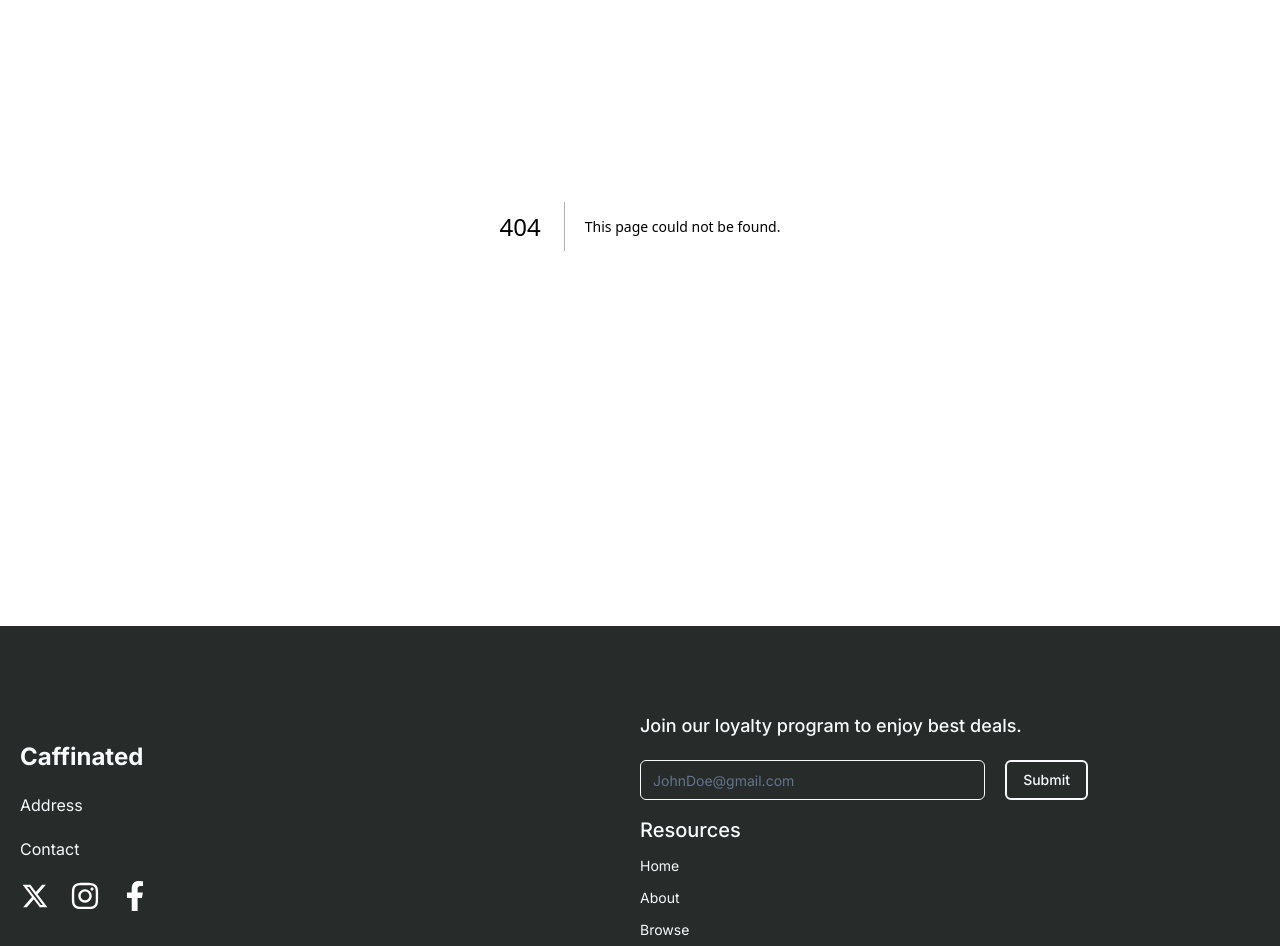
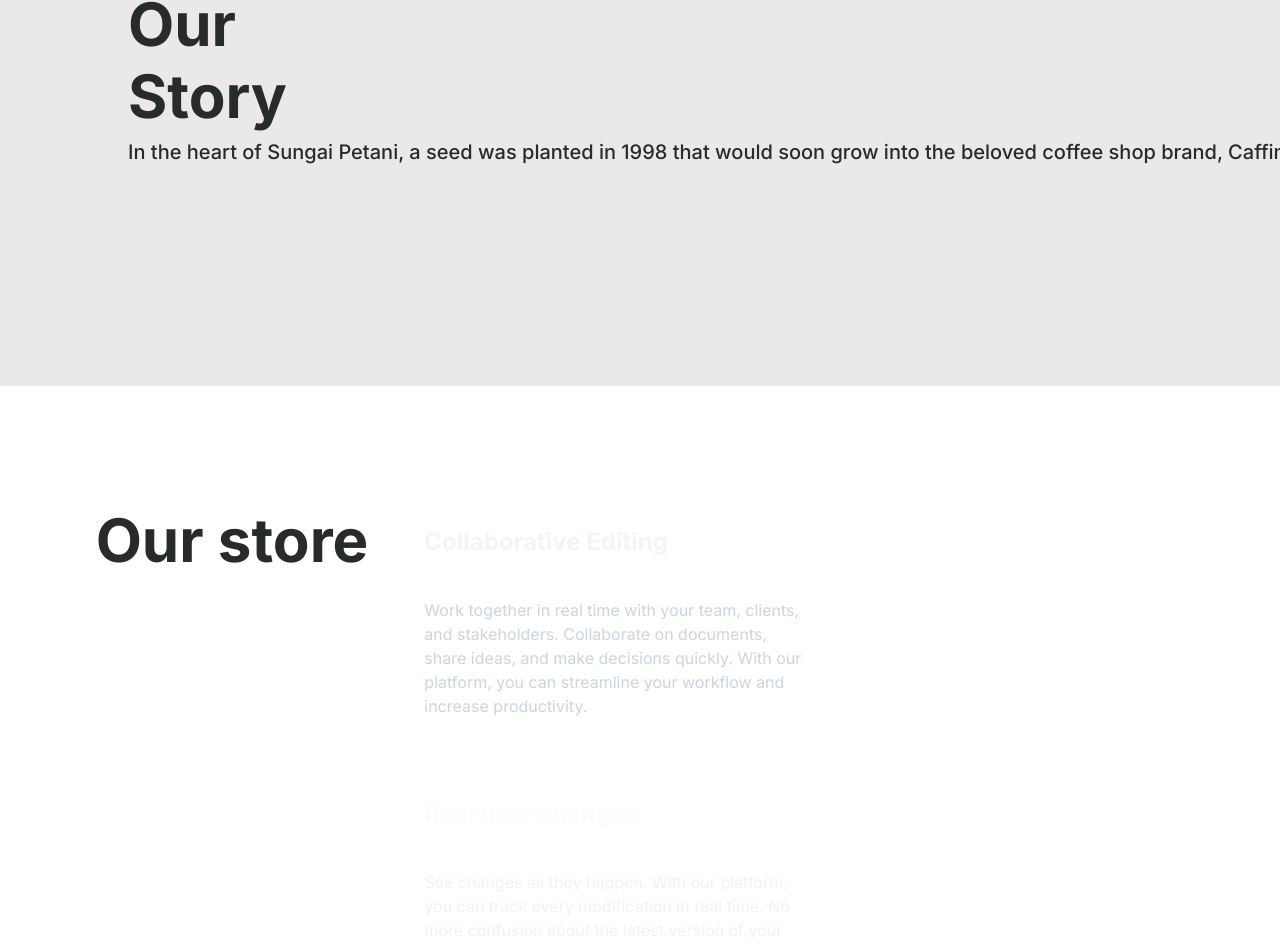
Before and after one commit to KevinLim62/CaffinatedApp, a Next.js app: page /about in a window 1280 px wide. Before the commit this address had no page. Shown: the part 174-1120 px from the top of the page. Built offline with nearby package versions, Linux system fonts and the light colour scheme.

Commit message:
add about route and browse route

```diff
--- /dev/null
+++ b/app/(pages)/about/page.tsx
@@ -0,0 +1,34 @@
+import AboutBanner from '@/app/ui/about/AboutBanner';
+import { StickyScroll } from '@/app/ui/about/StickyScroll';
+
+const content = [
+  {
+    title: 'Collaborative Editing',
+    description: 'Work together in real time with your team, clients, and stakeholders. Collaborate on documents, share ideas, and make decisions quickly. With our platform, you can streamline your workflow and increase productivity.',
+  },
+  {
+    title: 'Real time changes',
+    description: 'See changes as they happen. With our platform, you can track every modification in real time. No more confusion about the latest version of your project. Say goodbye to the chaos of version control and embrace the simplicity of real-time updates.',
+  },
+  {
+    title: 'Version control',
+    description:
+      "Experience real-time updates and never stress about version control again. Our platform ensures that you're always working on the most recent version of your project, eliminating the need for constant manual updates. Stay in the loop, keep your team aligned, and maintain the flow of your work without any interruptions.",
+  },
+  {
+    title: 'Running out of content',
+    description:
+      "Experience real-time updates and never stress about version control again. Our platform ensures that you're always working on the most recent version of your project, eliminating the need for constant manual updates. Stay in the loop, keep your team aligned, and maintain the flow of your work without any interruptions.",
+  },
+];
+
+export default function About() {
+  return (
+    <main className='flex min-h-screen flex-col items-center'>
+      <AboutBanner />
+      <div className='w-full p-5'>
+        <StickyScroll content={content} />
+      </div>
+    </main>
+  );
+}
--- /dev/null
+++ b/app/(pages)/browse/page.tsx
@@ -0,0 +1,11 @@
+export default function Browse() {
+  return (
+    <main className='flex min-h-screen flex-col items-center'>
+      <div>
+        <div>Breadcrumbs</div>
+        Title
+      </div>
+      Product List
+    </main>
+  );
+}
--- a/app/layout.tsx
+++ b/app/layout.tsx
@@ -1,14 +1,15 @@
-import type { Metadata } from "next";
-import { Inter } from "next/font/google";
-import "./globals.css";
-import Navbar from "./layout/Navbar";
-import Footer from "./layout/Footer";
+import type { Metadata } from 'next';
+import { Inter } from 'next/font/google';
+import './globals.css';
+import Navbar from './layout/Navbar';
+import Footer from './layout/Footer';
+import Provider from './layout/Provider';
 
-const inter = Inter({ subsets: ["latin"] });
+const inter = Inter({ subsets: ['latin'] });
 
 export const metadata: Metadata = {
-  title: "Caffeinated App",
-  description: "Generated by create next app",
+  title: 'Caffeinated App',
+  description: 'Generated by create next app',
 };
 
 export default function RootLayout({
@@ -17,12 +18,14 @@ export default function RootLayout({
   children: React.ReactNode;
 }>) {
   return (
-    <html lang="en">
+    <html lang='en'>
       <body className={inter.className}>
-        <Navbar/>
-        {children}
-        <Footer/>
-        </body>
+        <Provider>
+          <Navbar />
+          {children}
+          <Footer />
+        </Provider>
+      </body>
     </html>
   );
 }
--- a/app/layout/Footer.tsx
+++ b/app/layout/Footer.tsx
@@ -1,18 +1,18 @@
-"use client";
+'use client';
 
-import Contact from "./component/Contact";
-import LoyaltyReward from "./component/LoyaltyReward";
-import Resources from "./component/Resources";
+import Contact from './component/Contact';
+import LoyaltyReward from './component/LoyaltyReward';
+import Resources from './component/Resources';
 
 const Footer = () => {
   return (
-    <footer className="bg-primary text-primary-foreground relative">
-      <div className="flex flex-row items-center justify-center p-5 h-[50vh]">
-        <div className="w-1/2">
+    <footer className='bg-primary text-primary-foreground relative'>
+      <div className='flex flex-row items-center justify-center p-5 h-[60vh] 2xl:h-[50vh]'>
+        <div className='w-1/2'>
           <Contact />
         </div>
-        <div className="w-1/2">
-          <div className="flex flex-col gap-2">
+        <div className='w-1/2'>
+          <div className='flex flex-col gap-2'>
             <LoyaltyReward />
             <Resources />
           </div>
--- a/app/layout/Navbar.tsx
+++ b/app/layout/Navbar.tsx
@@ -1,43 +1,29 @@
-"use client";
+'use client';
 
-import {
-  NavigationMenu,
-  NavigationMenuContent,
-  NavigationMenuItem,
-  NavigationMenuLink,
-  NavigationMenuList,
-  NavigationMenuTrigger,
-  navigationMenuTriggerStyle,
-} from "@/components/ui/navigation-menu";
-import Profile from "./component/Profile";
-import Cart from "./component/Cart";
-import Logo from "./component/Logo";
-import Link from "next/link";
-import {
-  AnimatePresence,
-  motion,
-  useAnimate,
-  useMotionValueEvent,
-  useScroll,
-} from "framer-motion";
-import { scroll } from "framer-motion";
-import { useState } from "react";
+import { NavigationMenu, NavigationMenuContent, NavigationMenuItem, NavigationMenuLink, NavigationMenuList, NavigationMenuTrigger, navigationMenuTriggerStyle } from '@/components/ui/navigation-menu';
+import Profile from './component/Profile';
+import Cart from './component/Cart';
+import Logo from './component/Logo';
+import Link from 'next/link';
+import { AnimatePresence, motion, useAnimate, useMotionValueEvent, useScroll } from 'framer-motion';
+import { scroll } from 'framer-motion';
+import { useState } from 'react';
 
 export const navigationMenu = [
   {
     id: 1,
-    name: "Home",
-    link: "/",
+    name: 'Home',
+    link: '/',
   },
   {
     id: 2,
-    name: "About",
-    link: "/about",
+    name: 'About',
+    link: '/about',
   },
   {
     id: 3,
-    name: "Browse",
-    link: "/browse",
+    name: 'Browse',
+    link: '/browse',
   },
 ];
 
@@ -45,7 +31,7 @@ const Navbar = () => {
   const { scrollYProgress } = useScroll();
   const [visible, setVisible] = useState(true);
 
-  useMotionValueEvent(scrollYProgress, "change", (latest) => {
+  useMotionValueEvent(scrollYProgress, 'change', (latest) => {
     const previous = scrollYProgress.getPrevious() ?? latest;
     const direction = latest - previous;
 
@@ -63,7 +49,7 @@ const Navbar = () => {
   return (
     <AnimatePresence>
       <motion.nav
-        className="fixed top-0 w-full py-2 bg-primary z-30 origin-top"
+        className='fixed top-0 w-full py-2 bg-primary z-30 origin-top'
         initial={{
           opacity: 1,
           y: 0,
@@ -73,22 +59,17 @@ const Navbar = () => {
           opacity: visible ? 1 : 0,
         }}
         transition={{
-          duration: 0.2,
+          duration: 0.3,
         }}
       >
-        <div className="flex flex-row h-full items-center justify-between mx-5">
-          <div className="w-[30%]">
+        <div className='flex flex-row h-full items-center justify-between mx-5'>
+          <div className='w-[30%]'>
             <NavigationMenu>
-              <NavigationMenuList className="gap-5">
+              <NavigationMenuList className='gap-5'>
                 {navigationMenu.map((menu) => (
                   <NavigationMenuItem key={menu.id}>
-                    <NavigationMenuLink
-                      href={menu.link}
-                      className="text-lg font-medium text-primary-foreground relative"
-                    >
-                      <div className="after:absolute after:h-[2px] after:-bottom-1 after:left-0 after:w-0 after:bg-white after:hover:w-full after:origin-left after:duration-200">
-                        {menu.name}
-                      </div>
+                    <NavigationMenuLink href={menu.link} className='text-lg font-medium text-primary-foreground relative'>
+                      <div className='after:absolute after:h-[2px] after:-bottom-1 after:left-0 after:w-0 after:bg-white after:hover:w-full after:origin-left after:duration-200'>{menu.name}</div>
                     </NavigationMenuLink>
                   </NavigationMenuItem>
                 ))}
@@ -96,12 +77,12 @@ const Navbar = () => {
             </NavigationMenu>
           </div>
           <div>
-            <Link href="/">
+            <Link href='/'>
               <Logo />
             </Link>
           </div>
-          <div className="w-[30%]">
-            <div className="flex gap-3 items-center justify-end">
+          <div className='w-[30%]'>
+            <div className='flex gap-3 items-center justify-end'>
               <Profile />
               <Cart />
             </div>
--- /dev/null
+++ b/app/layout/Provider.tsx
@@ -0,0 +1,22 @@
+'use client';
+import { useState, useEffect } from 'react';
+
+type ProviderProps = {
+  children: React.ReactNode;
+};
+
+const Provider: React.FC<ProviderProps> = ({ children }) => {
+  const [isClient, setIsClient] = useState(false);
+
+  useEffect(() => {
+    setIsClient(true);
+  }, []);
+
+  if (!isClient) {
+    return null;
+  }
+
+  return <>{children}</>;
+};
+
+export default Provider;
--- /dev/null
+++ b/app/ui/about/AboutBanner.tsx
@@ -0,0 +1,20 @@
+'use client';
+
+const AboutBanner = () => {
+  return (
+    <div className='h-[70vh] w-full overflow-hidden relative'>
+      <div className='bg-primary/10 w-full h-full backdrop-blur-[50px]'>
+        <div className='absolute inset-y-[30%] inset-x-[10%] text-6xl 2xl:text-7xl font-bold text-primary whitespace-nowrap space-y-3'>
+          <h1>Our</h1>
+          <h1>Story</h1>
+          <div className='text-xl 2xl:text-2xl font-medium'>
+            In the heart of Sungai Petani, a seed was planted in 1998 that would soon grow into the beloved coffee shop brand, Caffinated 1998. The founders, a group of friends with a shared passion for coffee, envisioned a place where people could come together over a cup of quality brew. They
+            believed in the power of coffee to not just awaken the senses, but also to foster community and connection.
+          </div>
+        </div>
+      </div>
+    </div>
+  );
+};
+
+export default AboutBanner;
--- /dev/null
+++ b/app/ui/about/StickyScroll.tsx
@@ -0,0 +1,83 @@
+'use client';
+import React, { useRef } from 'react';
+import { useMotionValueEvent, useScroll } from 'framer-motion';
+import { motion } from 'framer-motion';
+
+export const StickyScroll = ({
+  content,
+}: {
+  content: {
+    title: string;
+    description: string;
+  }[];
+}) => {
+  const [activeCard, setActiveCard] = React.useState(0);
+  const ref = useRef<any>(null);
+  const { scrollYProgress } = useScroll({
+    container: ref,
+    offset: ['start start', 'end start'],
+  });
+  const cardLength = content.length;
+
+  useMotionValueEvent(scrollYProgress, 'change', (latest) => {
+    const cardsBreakpoints = content.map((_, index) => index / cardLength);
+    cardsBreakpoints.forEach((breakpoint, index) => {
+      if (latest > breakpoint - 0.2 && latest <= breakpoint) {
+        setActiveCard(() => index);
+      }
+    });
+  });
+
+  const backgroundColors = ['var(--slate-900)', 'var(--black)', 'var(--neutral-900)'];
+  const linearGradients = ['linear-gradient(to bottom right, var(--cyan-500), var(--emerald-500))', 'linear-gradient(to bottom right, var(--pink-500), var(--indigo-500))', 'linear-gradient(to bottom right, var(--orange-500), var(--yellow-500))'];
+  return (
+    <>
+      <motion.div
+        animate={{
+          backgroundColor: backgroundColors[activeCard % backgroundColors.length],
+        }}
+        className='h-[35rem] overflow-y-auto flex justify-center relative space-x-10 rounded-md p-10'
+        ref={ref}
+      >
+        <h1 className='sticky top-16 text-6xl 2xl:text-7xl font-bold text-primary'>Our store</h1>
+        <div className='div relative flex items-start px-4'>
+          <div className='max-w-2xl'>
+            {content.map((item, index) => (
+              <div key={item.title + index} className='my-20'>
+                <motion.h2
+                  initial={{
+                    opacity: 0,
+                  }}
+                  animate={{
+                    opacity: activeCard === index ? 1 : 0.3,
+                  }}
+                  className='text-2xl font-bold text-slate-100'
+                >
+                  {item.title}
+                </motion.h2>
+                <motion.p
+                  initial={{
+                    opacity: 0,
+                  }}
+                  animate={{
+                    opacity: activeCard === index ? 1 : 0.3,
+                  }}
+                  className='text-kg text-slate-300 max-w-sm mt-10'
+                >
+                  {item.description}
+                </motion.p>
+              </div>
+            ))}
+            <div className='h-40' />
+          </div>
+        </div>
+        <motion.div
+          animate={{
+            background: linearGradients[activeCard % linearGradients.length],
+          }}
+          className='hidden lg:block h-60 w-80 rounded-md bg-white sticky top-10 overflow-hidden'
+        ></motion.div>
+      </motion.div>
+    </>
+  );
+};
--- a/app/ui/landing/Banner.tsx
+++ b/app/ui/landing/Banner.tsx
@@ -1,18 +1,13 @@
-"use client";
+'use client';
 
-import Image from "next/image";
-import banner from "../../../public/banner/banner.png";
+import Image from 'next/image';
+import banner from '../../../public/banner/banner.png';
 
 const Banner = () => {
   return (
-    <div className="h-screen w-full overflow-hidden relative">
-      <Image
-        src={banner}
-        alt="Banner"
-        fill
-        className="contrast-50 object-cover"
-      />
-      <div className="absolute inset-y-[40%] inset-x-[17%] text-7xl font-bold whitespace-nowrap space-y-3">
+    <div className='h-screen w-full overflow-hidden relative'>
+      <Image src={banner} alt='Banner' fill className='contrast-50 object-cover' />
+      <div className='absolute inset-y-[40%] inset-x-[15%] text-6xl 2xl:text-7xl font-bold whitespace-nowrap space-y-3'>
         <h1>Caffinated</h1>
         <h1>Where Every Cup is a Journey.</h1>
       </div>
```
Also changed, not shown: app/page.tsx (+5 -5 lines).
